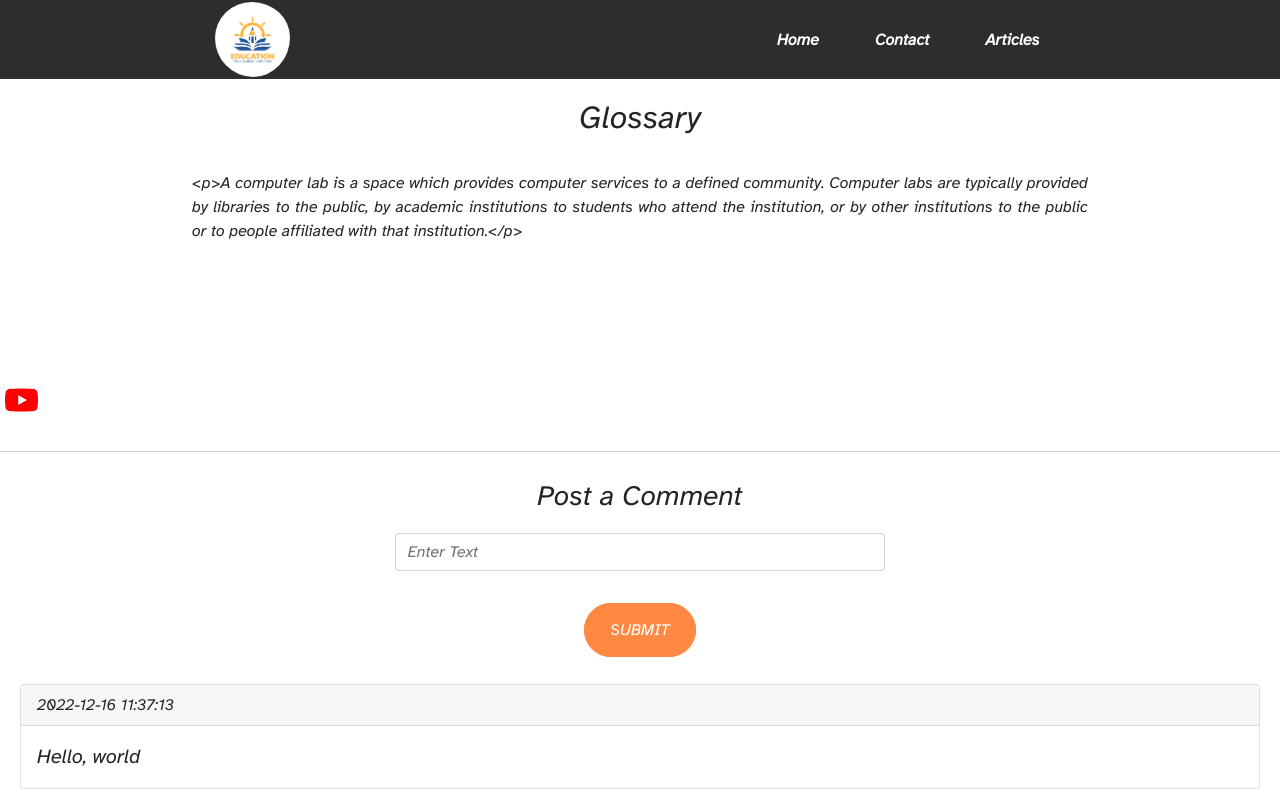
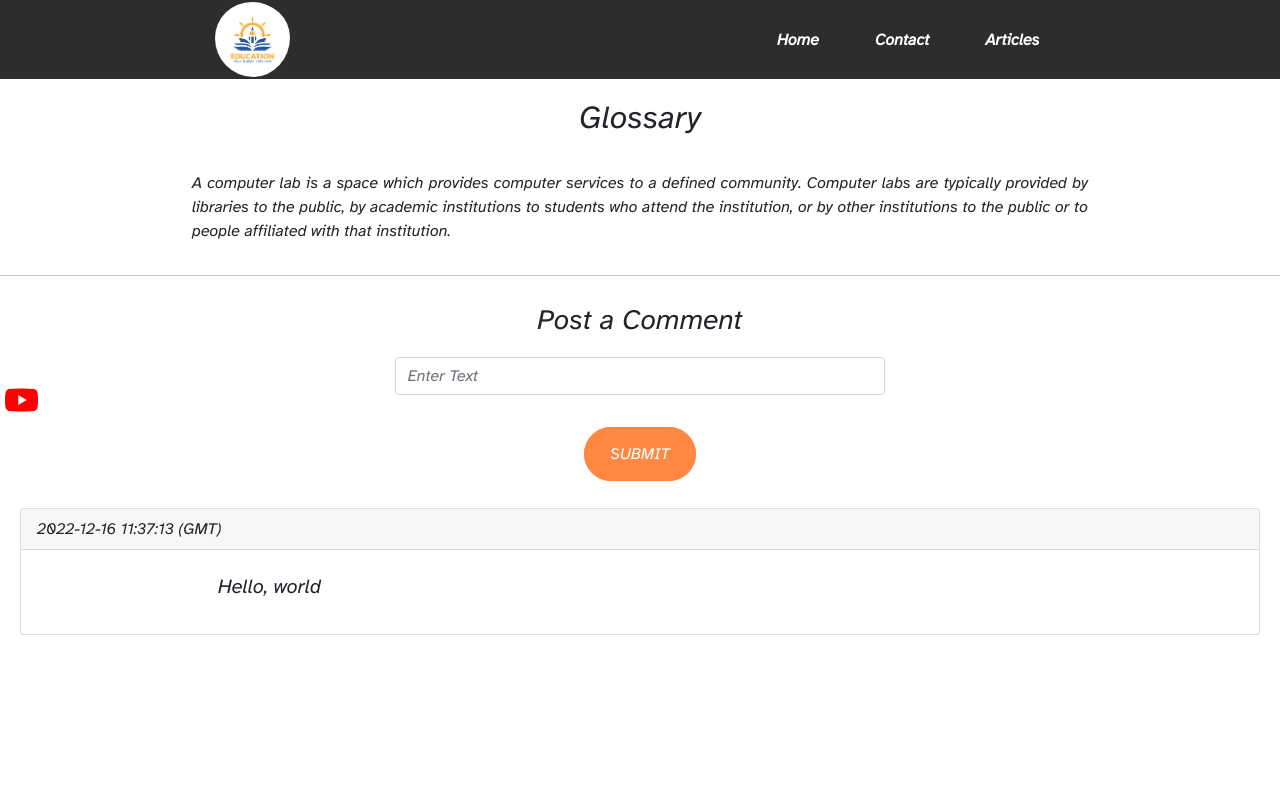
Before and after one commit to himaloy-tech/cyber-awareness, a Django app: page /articleView/1 in a window 1280 px wide. After the commit the page ends 635 px from the top, so only its background shows below. Run offline with Django 3.2, Linux system fonts and the light colour scheme; data comes from the database, SQL or seed files in the repository; both versions use the stored data as it was after the commit; some libraries are stand-ins or nearby versions.

Commit message:
Sorted out few problems

```diff
--- a/appie/models.py
+++ b/appie/models.py
@@ -1,5 +1,5 @@
 from django.db import models
-
+from ckeditor.fields import RichTextField
 
 # Create your models here.
 class Contact(models.Model):
@@ -14,7 +14,8 @@ class Contact(models.Model):
 class Article(models.Model):
     thumbnail = models.ImageField(upload_to='thumbnails')
     title = models.TextField(default="")
-    desc = models.TextField()
+    cardText = models.TextField(blank=True)
+    desc = RichTextField()
     id = models.AutoField(primary_key=True)
     date = models.DateField(auto_now_add=True)
 
--- a/appie/static/js/form.js
+++ b/appie/static/js/form.js
@@ -34,7 +34,7 @@ function bringComments() {
                 let date = comment.time.split("T");
                 let time = date[1].split(".")
                 let html = `<div class="card-header">
-                ${date[0]} ${time[0]}
+                ${date[0]} ${time[0]} (GMT)
           </div>
           <div class="card-body">
             <blockquote class="blockquote mb-0">
--- /dev/null
+++ b/appie/templates/admin/base.html
@@ -0,0 +1,5 @@
+{% extends "admin/base.html" %}
+{% load static %}
+{% block extrahead %}
+    <link rel="shortcut icon" href="{% static 'images/favicon.ico' %}" type="image/x-icon">
+{% endblock %}
--- a/appie/templates/articleView.html
+++ b/appie/templates/articleView.html
@@ -6,9 +6,10 @@
         padding: 20px;
     }
 
-    #articledata {
+    p {
         padding-top: 6px !important;
         padding: 15%;
+        padding-bottom: 1rem !important;
         text-align: justify;
     }
 </style>
@@ -18,7 +19,7 @@
     <h2 style="padding: 20px;">{{article.title}}</h2>
 </center>
 <center>
-    <p id="articledata">{{article.desc}}</p>
+    {{article.desc|safe}}
 </center>
 <hr>
 <center>
--- a/appie/templates/articlehub.html
+++ b/appie/templates/articlehub.html
@@ -15,7 +15,7 @@
                         alt="blog">
                     <div class="p-6">
                         <h1 class="title-font text-lg font-medium text-gray-900 mb-3">{{article.title}}</h1>
-                        <p class="leading-relaxed mb-3">{{article.desc|truncatechars:298}}</p>
+                        <p class="leading-relaxed mb-3">{{article.cardText|truncatechars:298}}</p>
                         <div class="flex items-center flex-wrap ">
                             <a href="/articleView/{{article.id}}">
                                 <button type="button" class="btn btn-info">View Material</button>
--- a/appie/templates/index.html
+++ b/appie/templates/index.html
@@ -12,7 +12,7 @@
             <div class="box-front" id="box-{{article.id}}">
                 <img src="{{article.thumbnail.url}}" alt="computer lab">
                 <h1>{{article.title}}</h1>
-                <p>{{article.desc|truncatechars:298}}</p>
+                <p>{{article.cardText|truncatechars:298}}</p>
                 <a href="articleView/{{article.id}}" style="text-decoration:none;">
                     <button class="btn btn-primary" type="button">Read</button>
                 </a>
--- a/appie/views.py
+++ b/appie/views.py
@@ -49,5 +49,5 @@ def comment(request, articleId):
 
 def articlehub(request):
     return render(request, "articlehub.html", {
-        "Articles" : Article.objects.all()
+        "Articles" : Article.objects.all().order_by('id')
     })
--- a/cyber/settings.py
+++ b/cyber/settings.py
@@ -61,6 +61,7 @@ CORS_ALLOW_HEADERS = [
 ]
 
 INSTALLED_APPS = [
+    'django_non_dark_admin',
     'django.contrib.admin',
     'django.contrib.auth',
     'django.contrib.contenttypes',
@@ -71,6 +72,7 @@ INSTALLED_APPS = [
     'storages',
     'corsheaders',
     'django_cleanup.apps.CleanupConfig',
+    'ckeditor'
 ]
 
 MIDDLEWARE = [
@@ -162,6 +164,8 @@ USE_TZ = True
 # Static files (CSS, JavaScript, Images)
 # https://docs.djangoproject.com/en/3.1/howto/static-files/
 
+DISABLE_DARK_MODE = True
+
 STATIC_URL = '/static/'
 STATICFILES_DIRS = [
     os.path.join(BASE_DIR/'appie', "static")
--- a/cyber/urls.py
+++ b/cyber/urls.py
@@ -23,6 +23,6 @@ urlpatterns = [
     path('', include("appie.urls"))
 ]
 urlpatterns = urlpatterns + static(settings.MEDIA_URL, document_root=settings.MEDIA_ROOT)
-admin.site.site_header = "appie"
-admin.site.site_title = "appie"
+admin.site.site_header = "Appie"
+admin.site.site_title = "Appie"
 admin.site.index_title = "Welcome to Admin Panel"
```
Also changed, not shown: appie/migrations/0001_initial.py (added), appie/migrations/0002_article_cardtext.py (added), appie/migrations/__init__.py (added), db.sqlite3.
